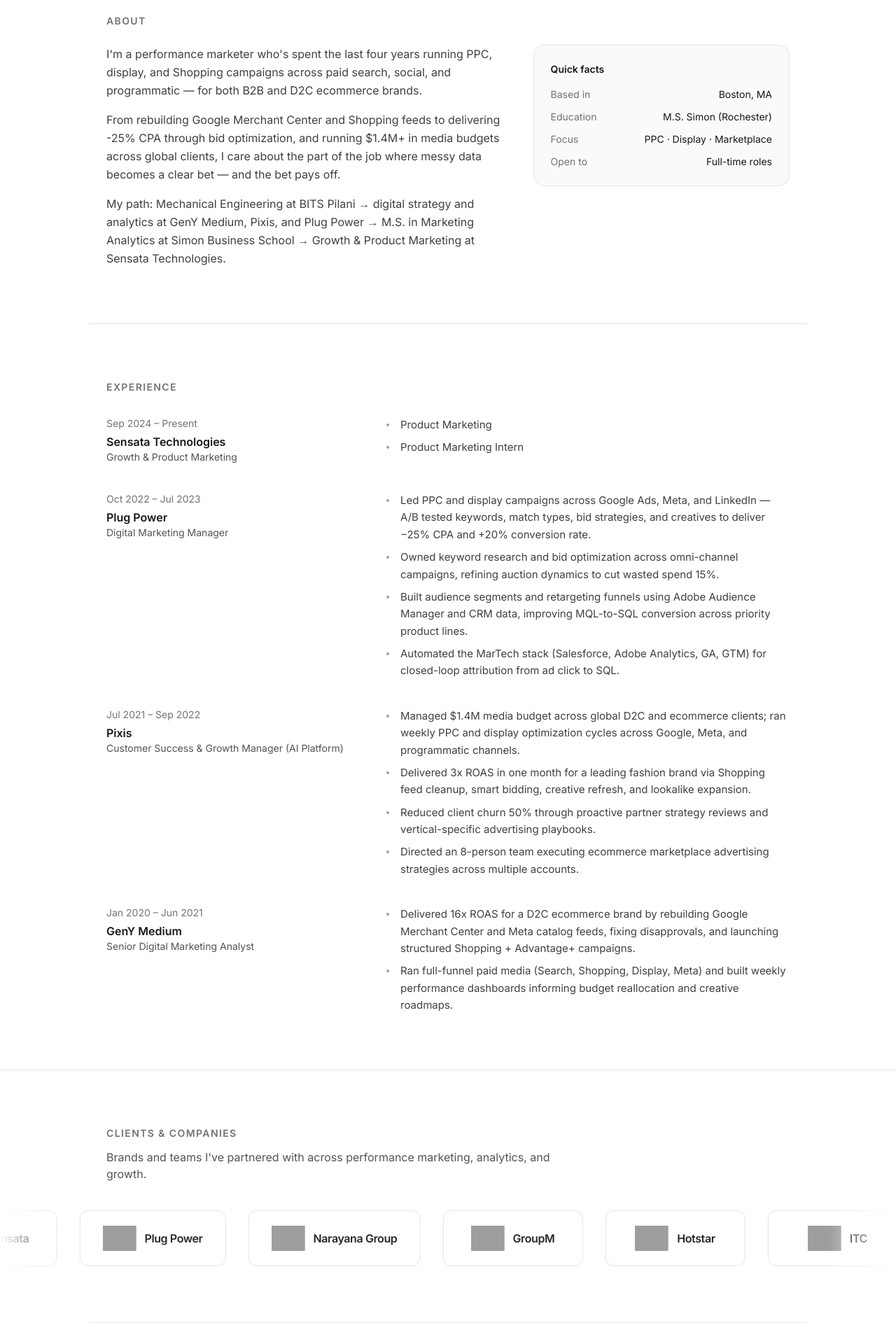
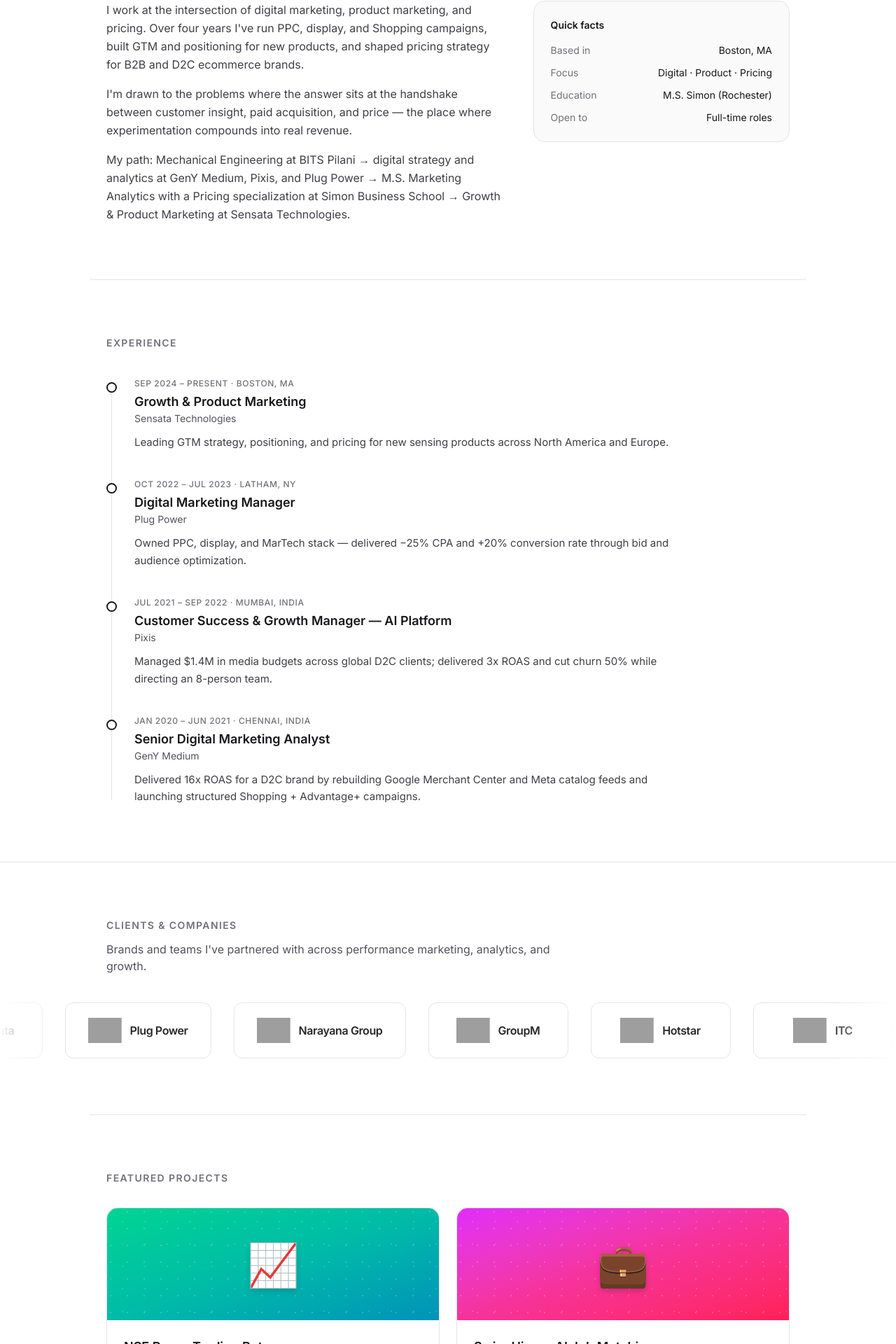
Before and after one commit to arokhith1998/adhi-portfolio, a Next.js app: page / in a window 1280 px wide. Shown: the part 861-2781 px from the top of the page at 70% size. Built offline with nearby package versions, Linux system fonts and the light colour scheme; grey boxes are pictures that could not be loaded.

Commit message:
Timeline experience; project image cards; pricing positioning; Education section

```diff
--- a/src/app/page.tsx
+++ b/src/app/page.tsx
@@ -5,6 +5,7 @@
 import Clients from "@/components/Clients";
 import Projects from "@/components/Projects";
 import Skills from "@/components/Skills";
+import Education from "@/components/Education";
 import Certifications from "@/components/Certifications";
 import Contact from "@/components/Contact";
 
@@ -21,6 +22,7 @@
         </div>
         <Projects />
         <Skills />
+        <Education />
         <Certifications />
         <Contact />
       </main>
--- a/src/components/About.tsx
+++ b/src/components/About.tsx
@@ -7,23 +7,23 @@
       <div className="mt-6 grid md:grid-cols-5 gap-10">
         <div className="md:col-span-3 space-y-4 text-zinc-700 leading-relaxed">
           <p>
-            I&apos;m a performance marketer who&apos;s spent the last four
-            years running PPC, display, and Shopping campaigns across paid
-            search, social, and programmatic — for both B2B and D2C ecommerce
+            I work at the intersection of digital marketing, product
+            marketing, and pricing. Over four years I&apos;ve run PPC, display,
+            and Shopping campaigns, built GTM and positioning for new
+            products, and shaped pricing strategy for B2B and D2C ecommerce
             brands.
           </p>
           <p>
-            From rebuilding Google Merchant Center and Shopping feeds to
-            delivering -25% CPA through bid optimization, and running
-            $1.4M+ in media budgets across global clients, I care about the
-            part of the job where messy data becomes a clear bet — and the
-            bet pays off.
+            I&apos;m drawn to the problems where the answer sits at the
+            handshake between customer insight, paid acquisition, and price —
+            the place where experimentation compounds into real revenue.
           </p>
           <p>
-            My path: Mechanical Engineering at BITS Pilani → digital
-            strategy and analytics at GenY Medium, Pixis, and Plug Power →
-            M.S. in Marketing Analytics at Simon Business School → Growth &
-            Product Marketing at Sensata Technologies.
+            My path: Mechanical Engineering at BITS Pilani → digital strategy
+            and analytics at GenY Medium, Pixis, and Plug Power → M.S.
+            Marketing Analytics with a Pricing specialization at Simon
+            Business School → Growth & Product Marketing at Sensata
+            Technologies.
           </p>
         </div>
         <div className="md:col-span-2">
@@ -35,12 +35,12 @@
                 <dd className="text-zinc-900">Boston, MA</dd>
               </div>
               <div className="flex justify-between">
+                <dt className="text-zinc-500">Focus</dt>
+                <dd className="text-zinc-900">Digital · Product · Pricing</dd>
+              </div>
+              <div className="flex justify-between">
                 <dt className="text-zinc-500">Education</dt>
                 <dd className="text-zinc-900">M.S. Simon (Rochester)</dd>
-              </div>
-              <div className="flex justify-between">
-                <dt className="text-zinc-500">Focus</dt>
-                <dd className="text-zinc-900">PPC · Display · Marketplace</dd>
               </div>
               <div className="flex justify-between">
                 <dt className="text-zinc-500">Open to</dt>
--- /dev/null
+++ b/src/components/Education.tsx
@@ -0,0 +1,50 @@
+import { GraduationCap } from "lucide-react";
+
+const degrees = [
+  {
+    school: "Simon Business School, University of Rochester",
+    degree: "M.S. in Marketing Analytics — Pricing Specialization",
+    period: "Dec 2024",
+    details:
+      "STEM-certified. Coursework: Pricing Policies, Advanced Pricing, Pricing Analytics, Consumer Behavior, Data Management & Visualization. Teaching Assistant for Digital Marketing Strategy and Economics & Marketing Strategy. Project Manager on a pro-bono GTM consulting project for Safran.",
+  },
+  {
+    school: "Birla Institute of Technology & Science (BITS), Pilani",
+    degree: "B.E. in Mechanical Engineering",
+    period: "May 2020",
+    details:
+      "Content Writer & Business Development Associate at Qbox (entrepreneurial venture).",
+  },
+];
+
+export default function Education() {
+  return (
+    <section id="education" className="max-w-5xl mx-auto px-6 py-20 border-t border-zinc-200">
+      <h2 className="text-sm font-semibold uppercase tracking-widest text-zinc-500">
+        Education
+      </h2>
+      <div className="mt-8 space-y-6">
+        {degrees.map((d) => (
+          <div
+            key={d.school}
+            className="flex gap-5 rounded-2xl border border-zinc-200 p-6 hover:border-zinc-900 transition-colors"
+          >
+            <GraduationCap className="w-6 h-6 text-zinc-400 shrink-0 mt-1" />
+            <div className="flex-1">
+              <div className="flex flex-wrap items-baseline justify-between gap-2">
+                <h3 className="font-semibold text-zinc-900">{d.degree}</h3>
+                <span className="text-xs text-zinc-500 uppercase tracking-wider">
+                  {d.period}
+                </span>
+              </div>
+              <p className="text-sm text-zinc-600 mt-0.5">{d.school}</p>
+              <p className="mt-3 text-[15px] text-zinc-700 leading-relaxed">
+                {d.details}
+              </p>
+            </div>
+          </div>
+        ))}
+      </div>
+    </section>
+  );
+}
--- a/src/components/Experience.tsx
+++ b/src/components/Experience.tsx
@@ -3,38 +3,33 @@
     company: "Sensata Technologies",
     role: "Growth & Product Marketing",
     period: "Sep 2024 – Present",
-    points: ["Product Marketing", "Product Marketing Intern"],
+    location: "Boston, MA",
+    summary:
+      "Leading GTM strategy, positioning, and pricing for new sensing products across North America and Europe.",
   },
   {
     company: "Plug Power",
     role: "Digital Marketing Manager",
     period: "Oct 2022 – Jul 2023",
-    points: [
-      "Led PPC and display campaigns across Google Ads, Meta, and LinkedIn — A/B tested keywords, match types, bid strategies, and creatives to deliver −25% CPA and +20% conversion rate.",
-      "Owned keyword research and bid optimization across omni-channel campaigns, refining auction dynamics to cut wasted spend 15%.",
-      "Built audience segments and retargeting funnels using Adobe Audience Manager and CRM data, improving MQL-to-SQL conversion across priority product lines.",
-      "Automated the MarTech stack (Salesforce, Adobe Analytics, GA, GTM) for closed-loop attribution from ad click to SQL.",
-    ],
+    location: "Latham, NY",
+    summary:
+      "Owned PPC, display, and MarTech stack — delivered −25% CPA and +20% conversion rate through bid and audience optimization.",
   },
   {
     company: "Pixis",
-    role: "Customer Success & Growth Manager (AI Platform)",
+    role: "Customer Success & Growth Manager — AI Platform",
     period: "Jul 2021 – Sep 2022",
-    points: [
-      "Managed $1.4M media budget across global D2C and ecommerce clients; ran weekly PPC and display optimization cycles across Google, Meta, and programmatic channels.",
-      "Delivered 3x ROAS in one month for a leading fashion brand via Shopping feed cleanup, smart bidding, creative refresh, and lookalike expansion.",
-      "Reduced client churn 50% through proactive partner strategy reviews and vertical-specific advertising playbooks.",
-      "Directed an 8-person team executing ecommerce marketplace advertising strategies across multiple accounts.",
-    ],
+    location: "Mumbai, India",
+    summary:
+      "Managed $1.4M in media budgets across global D2C clients; delivered 3x ROAS and cut churn 50% while directing an 8-person team.",
   },
   {
     company: "GenY Medium",
     role: "Senior Digital Marketing Analyst",
     period: "Jan 2020 – Jun 2021",
-    points: [
-      "Delivered 16x ROAS for a D2C ecommerce brand by rebuilding Google Merchant Center and Meta catalog feeds, fixing disapprovals, and launching structured Shopping + Advantage+ campaigns.",
-      "Ran full-funnel paid media (Search, Shopping, Display, Meta) and built weekly performance dashboards informing budget reallocation and creative roadmaps.",
-    ],
+    location: "Chennai, India",
+    summary:
+      "Delivered 16x ROAS for a D2C brand by rebuilding Google Merchant Center and Meta catalog feeds and launching structured Shopping + Advantage+ campaigns.",
   },
 ];
 
@@ -44,22 +39,25 @@
       <h2 className="text-sm font-semibold uppercase tracking-widest text-zinc-500">
         Experience
       </h2>
-      <ol className="mt-8 space-y-10">
+
+      <ol className="mt-10 relative">
+        {/* vertical spine */}
+        <div className="absolute left-[7px] top-2 bottom-2 w-px bg-zinc-200" aria-hidden />
+
         {jobs.map((j) => (
-          <li key={j.company} className="grid md:grid-cols-5 gap-6">
-            <div className="md:col-span-2">
-              <p className="text-sm text-zinc-500">{j.period}</p>
-              <h3 className="mt-1 font-semibold text-zinc-900">{j.company}</h3>
-              <p className="text-sm text-zinc-600">{j.role}</p>
-            </div>
-            <ul className="md:col-span-3 space-y-2 text-zinc-700 leading-relaxed text-[15px]">
-              {j.points.map((p) => (
-                <li key={p} className="relative pl-5">
-                  <span className="absolute left-0 top-2.5 h-1 w-1 rounded-full bg-zinc-400" />
-                  {p}
-                </li>
-              ))}
-            </ul>
+          <li key={j.company} className="relative pl-10 pb-10 last:pb-0">
+            {/* dot */}
+            <span className="absolute left-0 top-1.5 h-[15px] w-[15px] rounded-full border-2 border-zinc-900 bg-white" />
+            <p className="text-xs font-medium text-zinc-500 uppercase tracking-wider">
+              {j.period} · {j.location}
+            </p>
+            <h3 className="mt-1 text-lg font-semibold text-zinc-900">
+              {j.role}
+            </h3>
+            <p className="text-sm text-zinc-600">{j.company}</p>
+            <p className="mt-3 text-[15px] text-zinc-700 leading-relaxed max-w-3xl">
+              {j.summary}
+            </p>
           </li>
         ))}
       </ol>
--- a/src/components/Hero.tsx
+++ b/src/components/Hero.tsx
@@ -15,14 +15,15 @@
           Hi, I&apos;m Adhithya —
         </p>
         <h1 className="text-4xl sm:text-6xl font-semibold tracking-tight leading-[1.05] max-w-3xl">
-          Digital Advertising Strategist turning paid media into{" "}
-          <span className="text-zinc-400">measurable growth.</span>
+          Digital Marketing, Product Marketing &{" "}
+          <span className="text-zinc-400">Pricing strategist.</span>
         </h1>
         <p className="mt-6 max-w-2xl text-lg text-zinc-600 leading-relaxed">
-          Performance marketer with 4+ years running PPC, display, and Shopping
-          campaigns across paid search, social, and programmatic for B2B and
-          D2C ecommerce brands. M.S. Marketing Analytics — Simon Business
-          School, University of Rochester. Based in Boston, MA.
+          4+ years across PPC, display, and Shopping campaigns, GTM and
+          positioning for new products, and pricing strategy for B2B and D2C
+          ecommerce brands. M.S. Marketing Analytics with a Pricing
+          specialization — Simon Business School, University of Rochester.
+          Based in Boston, MA.
         </p>
 
         <div className="mt-8 flex flex-wrap gap-3">
--- a/src/components/Nav.tsx
+++ b/src/components/Nav.tsx
@@ -6,6 +6,7 @@
   { href: "#clients", label: "Clients" },
   { href: "#projects", label: "Projects" },
   { href: "#skills", label: "Skills" },
+  { href: "#education", label: "Education" },
   { href: "#certifications", label: "Certifications" },
   { href: "#contact", label: "Contact" },
 ];
--- a/src/components/Projects.tsx
+++ b/src/components/Projects.tsx
@@ -8,30 +8,67 @@
   );
 }
 
-const projects = [
+type Project = {
+  title: string;
+  blurb: string;
+  tags: string[];
+  link: string | null;
+  repo: string | null;
+  // Gradient background used for the card header image.
+  gradient: string;
+  emoji: string;
+};
+
+const projects: Project[] = [
   {
     title: "NSE Paper-Trading Bot",
     blurb:
-      "A local paper-trading system for the Indian stock market that pulls live prices via nsepython and Yahoo Finance, scores a watchlist with technical indicators, and surfaces picks in an interactive HTML dashboard — built to validate whether a trading system has a real edge before risking capital.",
+      "A local paper-trading system for the Indian stock market that pulls live prices via nsepython and Yahoo Finance, scores a watchlist with technical indicators, and surfaces picks in an interactive HTML dashboard.",
     tags: ["Python", "pandas", "nsepython", "yfinance"],
     link: null,
     repo: "https://github.com/arokhith1998/nse-bot",
+    gradient: "from-emerald-400 via-teal-500 to-cyan-600",
+    emoji: "📈",
+  },
+  {
+    title: "SwipeHire — AI Job Matching",
+    blurb:
+      "Built an AI job-matching MVP and ran paid + organic acquisition experiments (Google, Meta, Reddit, LinkedIn) to validate CAC, activation, and retention. Set up full attribution stack (GA4, GTM, dashboards) from scratch.",
+    tags: ["Product", "GA4", "Paid Acquisition", "CRO"],
+    link: null,
+    repo: null,
+    gradient: "from-fuchsia-500 via-pink-500 to-rose-500",
+    emoji: "💼",
   },
   {
     title: "Optimal Pricing Prediction Model",
     blurb:
-      "Regression and ML-driven pricing model built to identify the price point that maximizes revenue for a product, using feature engineering and model tuning in Python.",
-    tags: ["Python", "ML", "Pricing", "Regression"],
+      "Regression and ML-driven pricing model identifying the price point that maximizes revenue for a product — feature engineering, cross-validation, and price-elasticity analysis in Python.",
+    tags: ["Pricing", "ML", "Python", "Elasticity"],
     link: null,
     repo: "https://github.com/arokhith1998/Projects",
+    gradient: "from-amber-400 via-orange-500 to-red-500",
+    emoji: "💰",
   },
   {
     title: "Credit Card Approval Prediction",
     blurb:
-      "Classification models predicting credit card application approvals — logistic regression, decision trees, and ensemble methods benchmarked on applicant features.",
+      "Classification models predicting credit card approvals — logistic regression, decision trees, and ensemble methods benchmarked on applicant features.",
     tags: ["Python", "Classification", "Finance"],
     link: null,
     repo: "https://github.com/arokhith1998/Projects",
+    gradient: "from-indigo-500 via-blue-500 to-sky-500",
+    emoji: "💳",
+  },
+  {
+    title: "Market Sizing & Pricing Strategy",
+    blurb:
+      "Consulting-style deliverable: TAM/SAM/SOM sizing with a pricing strategy recommendation grounded in competitor benchmarking and willingness-to-pay analysis.",
+    tags: ["Strategy", "Pricing", "Market Sizing"],
+    link: null,
+    repo: "https://github.com/arokhith1998/Projects",
+    gradient: "from-violet-500 via-purple-500 to-fuchsia-500",
+    emoji: "📊",
   },
   {
     title: "USA Cost of Living Analysis",
@@ -40,22 +77,8 @@
     tags: ["Data Analysis", "Visualization", "R"],
     link: null,
     repo: "https://github.com/arokhith1998/Projects",
-  },
-  {
-    title: "Market Sizing & Pricing Strategy",
-    blurb:
-      "Consulting-style deliverable: TAM/SAM/SOM sizing with a pricing strategy recommendation grounded in competitor benchmarking and willingness-to-pay analysis.",
-    tags: ["Strategy", "Consulting", "Market Sizing"],
-    link: null,
-    repo: "https://github.com/arokhith1998/Projects",
-  },
-  {
-    title: "R Analytics & Learning-Center Chatbot",
-    blurb:
-      "Statistical analysis in R paired with a prototype chatbot for an education learning center — exploratory insights plus a conversational UX layer.",
-    tags: ["R", "NLP", "Chatbot"],
-    link: null,
-    repo: "https://github.com/arokhith1998/Projects",
+    gradient: "from-lime-400 via-green-500 to-emerald-600",
+    emoji: "🇺🇸",
   },
 ];
 
@@ -69,10 +92,27 @@
         {projects.map((p) => (
           <article
             key={p.title}
-            className="group rounded-2xl border border-zinc-200 p-6 hover:border-zinc-900 transition-colors"
+            className="group rounded-2xl border border-zinc-200 overflow-hidden hover:border-zinc-900 transition-colors flex flex-col"
           >
+            <div
+              className={`relative h-40 bg-gradient-to-br ${p.gradient} flex items-center justify-center overflow-hidden`}
+            >
+              <div
+                aria-hidden
+                className="absolute inset-0 opacity-20"
+                style={{
+                  backgroundImage:
+                    "radial-gradient(circle at 20% 20%, white 1px, transparent 1px), radial-gradient(circle at 70% 60%, white 1px, transparent 1px)",
+                  backgroundSize: "24px 24px, 32px 32px",
+                }}
+              />
+              <span className="text-6xl drop-shadow-lg transition-transform group-hover:scale-110">
+                {p.emoji}
+              </span>
+            </div>
+            <div className="p-6 flex flex-col flex-1">
               <h3 className="font-semibold text-zinc-900 text-lg">{p.title}</h3>
-            <p className="mt-2 text-[15px] text-zinc-600 leading-relaxed">
+              <p className="mt-2 text-[15px] text-zinc-600 leading-relaxed flex-1">
                 {p.blurb}
               </p>
               <div className="mt-4 flex flex-wrap gap-2">
@@ -109,6 +149,7 @@
                   )}
                 </div>
               )}
+            </div>
           </article>
         ))}
       </div>
```
Lines whose indentation alone changed are shown as unchanged.
